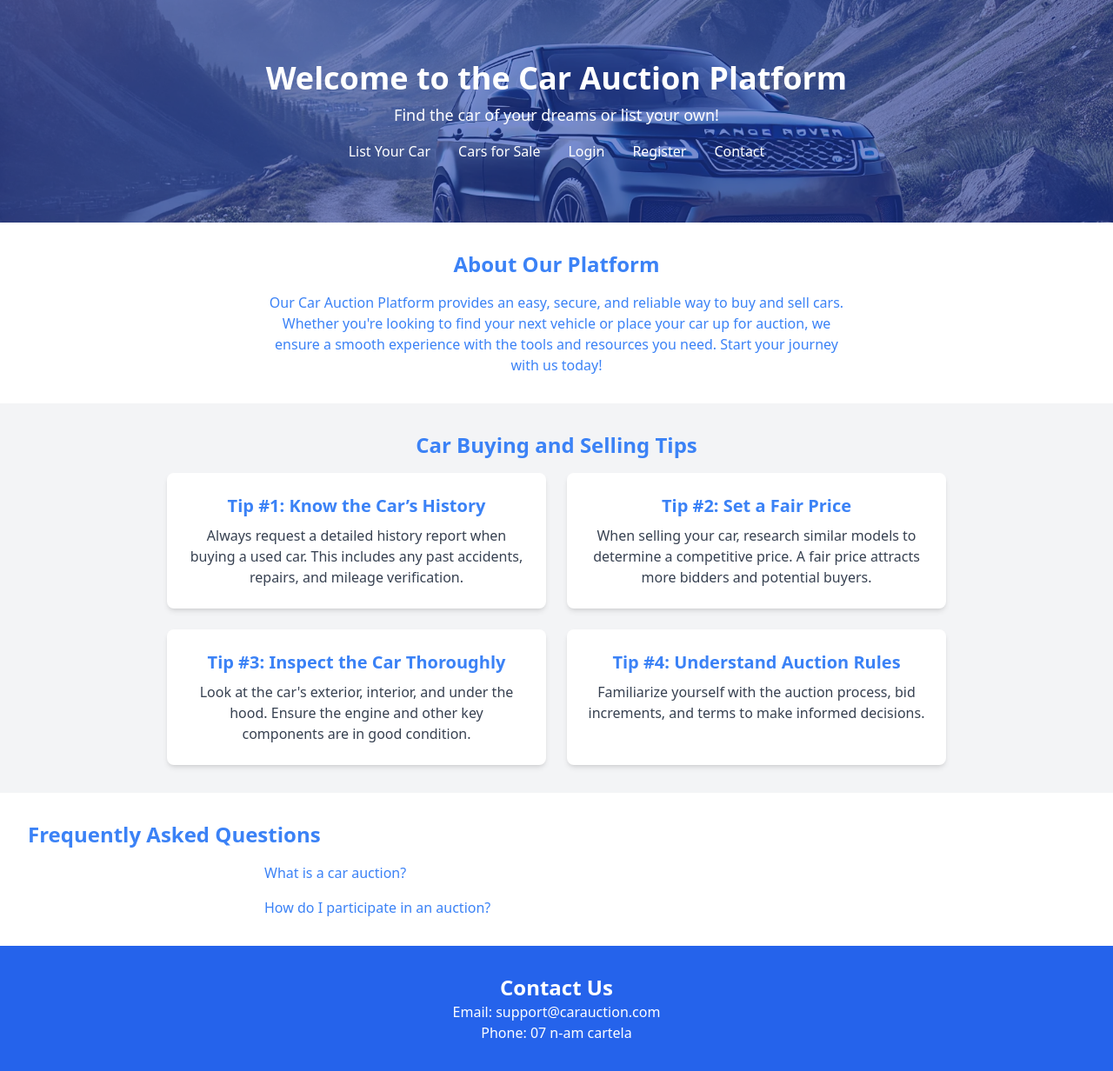
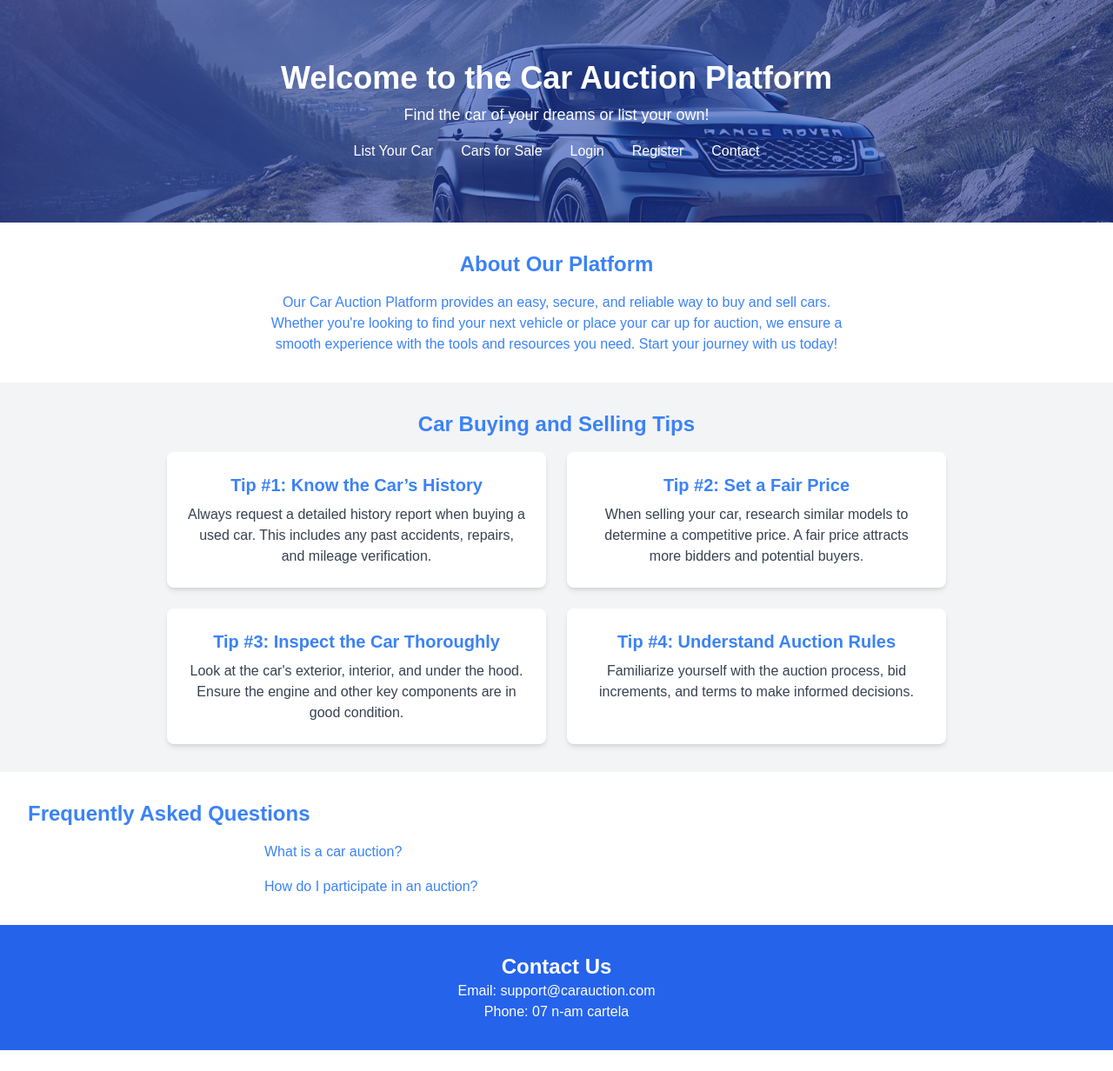
Before and after one commit to ThisPDF/CarAuction, a Flask app: page / in a window 1280 px wide. Shown: the whole page at 87% size. After the commit the page ends 1208 px from the top, so only its background shows below. Run offline with Flask 3, Linux system fonts and the light colour scheme; data comes from the database, SQL or seed files in the repository; both versions use the stored data as it was after the commit; some libraries are stand-ins or nearby versions.

Commit message:
Version 1

```diff
--- a/app.py
+++ b/app.py
@@ -45,7 +45,7 @@
     Adjust the SMTP server and credentials to your environment.
     """
     sender_email = "nu_am_facut_asta@gmail.com"
-    sender_password = "n-am e dor de test"
+    sender_password = "n-am e doar de test"
 
     msg = MIMEMultipart()
     msg["From"] = sender_email
--- a/templates/admin_dashboard.html
+++ b/templates/admin_dashboard.html
@@ -5,6 +5,10 @@
     <meta name="viewport" content="width=device-width, initial-scale=1.0">
     <title>Admin Dashboard</title>
     <script src="https://cdn.tailwindcss.com"></script>
+<style>
+/* Add responsive styles here */
+body { margin: 0; font-family: Arial, sans-serif; }
+</style>
 </head>
 <body class="bg-gray-100">
     <div class="container mx-auto p-6">
--- a/templates/car_details.html
+++ b/templates/car_details.html
@@ -33,6 +33,10 @@
             }, 1000);
         }
     </script>
+<style>
+/* Add responsive styles here */
+body { margin: 0; font-family: Arial, sans-serif; }
+</style>
 </head>
 <body class="bg-blue-500 text-white min-h-screen">
 <header class="relative bg-cover bg-center h-64 flex flex-col justify-center items-center text-white"
--- a/templates/car_listing.html
+++ b/templates/car_listing.html
@@ -5,6 +5,10 @@
     <meta name="viewport" content="width=device-width, initial-scale=1.0">
     <title>List Your Car</title>
     <script src="https://cdn.tailwindcss.com"></script>
+<style>
+/* Add responsive styles here */
+body { margin: 0; font-family: Arial, sans-serif; }
+</style>
 </head>
 <body class="bg-blue-500 text-white min-h-screen flex flex-col">
 <header class="relative bg-cover bg-center h-64 flex flex-col justify-center items-center text-white"
--- a/templates/cars_for_sale.html
+++ b/templates/cars_for_sale.html
@@ -35,6 +35,10 @@
             }, 1000);
         }
     </script>
+<style>
+/* Add responsive styles here */
+body { margin: 0; font-family: Arial, sans-serif; }
+</style>
 </head>
 <body class="bg-blue-500 text-white min-h-screen">
 <header class="relative bg-cover bg-center h-64 flex flex-col justify-center items-center text-white"
--- a/templates/contact_form.html
+++ b/templates/contact_form.html
@@ -5,6 +5,10 @@
     <meta name="viewport" content="width=device-width, initial-scale=1.0">
     <title>Contact Us</title>
     <script src="https://cdn.tailwindcss.com"></script>
+<style>
+/* Add responsive styles here */
+body { margin: 0; font-family: Arial, sans-serif; }
+</style>
 </head>
 <body class="bg-blue-500 text-white p-8" style="background-image: url(/static/assets/images/car_listing_bg.jpg);">
     <header class="text-center mb-6">
--- a/templates/index.html
+++ b/templates/index.html
@@ -5,6 +5,10 @@
     <meta name="viewport" content="width=device-width, initial-scale=1.0">
     <title>Car Auction Platform</title>
     <script src="https://cdn.tailwindcss.com"></script>
+<style>
+/* Add responsive styles here */
+body { margin: 0; font-family: Arial, sans-serif; }
+</style>
 </head>
 <body class="bg-blue-500 text-white">
     <!-- Header with Background Image -->
--- a/templates/login.html
+++ b/templates/login.html
@@ -5,6 +5,10 @@
     <meta name="viewport" content="width=device-width, initial-scale=1.0">
     <title>Login</title>
     <script src="https://cdn.tailwindcss.com"></script>
+<style>
+/* Add responsive styles here */
+body { margin: 0; font-family: Arial, sans-serif; }
+</style>
 </head>
 <body class="bg-blue-500 text-white min-h-screen items-center justify-center">
 <header class="relative bg-cover bg-center h-64 flex flex-col justify-center items-center text-white"
--- a/templates/register.html
+++ b/templates/register.html
@@ -5,6 +5,10 @@
     <meta name="viewport" content="width=device-width, initial-scale=1.0">
     <title>Register</title>
     <script src="https://cdn.tailwindcss.com"></script>
+<style>
+/* Add responsive styles here */
+body { margin: 0; font-family: Arial, sans-serif; }
+</style>
 </head>
 <body class="bg-blue-500 text-white min-h-screen items-center justify-center">
 <header class="relative bg-cover bg-center h-64 flex flex-col justify-center items-center text-white"
```
Also changed, not shown: app.db.
